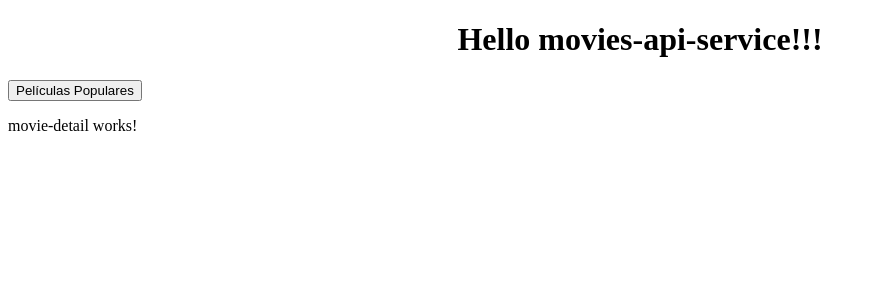
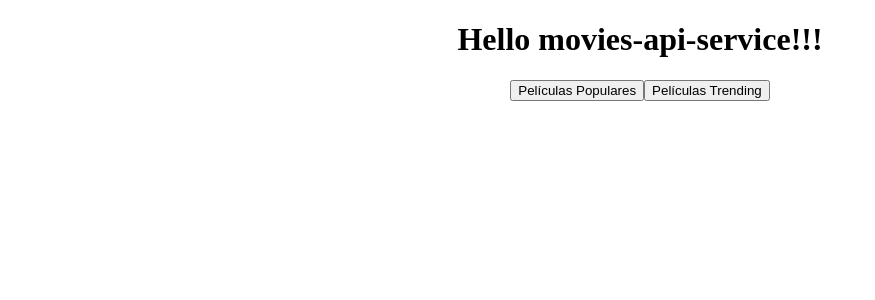
Before and after one commit to evaristj/Api-rest-movies, an Angular app: page /home in a window 1280 px wide. Shown: the top 300 px of the page, without its empty margins (0-875 px from the left). Built offline with nearby package versions, Linux system fonts and the light colour scheme.

Commit message:
mejoras en la vista

```diff
--- a/src/app/app.module.ts
+++ b/src/app/app.module.ts
@@ -16,7 +16,8 @@ import { HttpClientModule } from '@angular/common/http';
   ],
   imports: [
     BrowserModule,
-    AppRoutingModule, HttpClientModule
+    AppRoutingModule,
+    HttpClientModule
   ],
   providers: [
     MoviesService
--- a/src/app/main-page/main-page.component.css
+++ b/src/app/main-page/main-page.component.css
@@ -1,3 +1,17 @@
-h1 {
+h1, h2 {
     text-align: center;
 }
+.list-movies, .menu{
+    display: flex;
+    flex-flow: row wrap;
+    align-content: space-between;
+    justify-content: center;
+    align-content: center;
+    text-align: center;
+    line-height: 0.1em;
+}
+.movies {
+    padding: 0.2em;
+    background-color: rgb(236, 236, 236);
+    border: solid 0.5em white;
+}
--- a/src/app/main-page/main-page.component.html
+++ b/src/app/main-page/main-page.component.html
@@ -1,8 +1,15 @@
 <h1>Hello movies-api-service!!!</h1>
-<button (click)="loadPopularMovies()">Películas Populares</button>
-<div class="list-movies" *ngFor="let movie of data">
-  <div class="movies">
-    <h1>{{ movie.title || movie.original_title || movie.original_name}}</h1>
-  </div>
+<nav class="menu">
+  <button (click)="loadPopularMovies()">Películas Populares</button>
+  <button (click)="loadTrendingMovies()">Películas Trending</button>
+
+</nav>
+<!-- <div>{{ movie | json}}</div>
+ -->
+<div class="list-movies">
+  <a routerLink="/movie/{{ movie.id }}" class="movies" *ngFor="let movie of data">
+    <h2>{{ movie.title || movie.original_title || movie.original_name}}</h2> <h3>{{ movie.vote_average }}</h3>
+    <h4>{{ movie.release_date }}</h4>
+    <img src="{{ imgDomain + movie.poster_path }}" alt="Cartel de la pelicula">
+  </a>
 </div>
-<movie-detail></movie-detail>
--- a/src/app/main-page/main-page.component.ts
+++ b/src/app/main-page/main-page.component.ts
@@ -9,10 +9,16 @@ import { MoviesService } from '../movies.service';
 })
 export class MainPageComponent implements OnInit {
   data: Array<object>;
+  imgDomain = 'https://image.tmdb.org/t/p/w185_and_h278_bestv2/';
 
   constructor(private api: MoviesService) { }
   loadPopularMovies() {
     this.api.popularMovies().then((result: any) => {
+      this.data = result.results;
+    });
+  }
+  loadTrendingMovies() {
+    this.api.trendingMovies().then((result: any) => {
       this.data = result.results;
     });
   }
--- a/src/app/movie-detail/movie-detail.component.ts
+++ b/src/app/movie-detail/movie-detail.component.ts
@@ -7,7 +7,7 @@ import { Component, OnInit } from '@angular/core';
   styleUrls: ['./movie-detail.component.css']
 })
 export class MovieDetailComponent implements OnInit {
-
+  title: string;
   constructor() { }
 
   ngOnInit() {
--- a/src/app/movies.service.ts
+++ b/src/app/movies.service.ts
@@ -9,6 +9,8 @@ export class MoviesService {
   popularEndpoint = `https://api.themoviedb.org/3/movie/popular?api_key=${this.apiKey}`;
   trendingMoviesEndpoint = `https://api.themoviedb.org/3/trending/all/day?api_key=${this.apiKey}`;
   http: HttpClient;
+  singleMovieEndpoint = id => `https://api.themoviedb.org/3/movie/${id}?api_key=${this.apiKey}`;
+
   constructor(http: HttpClient) {
     this.http = http;
   }
@@ -19,4 +21,18 @@ export class MoviesService {
       });
     });
   }
+  trendingMovies() {
+    return new Promise(resolve => {
+      this.http.get(this.trendingMoviesEndpoint).subscribe(result => {
+        resolve(result);
+      });
+    });
+  }
+  getSingleMovie(id) {
+    return new Promise(resolve => {
+      this.http.get(this.singleMovieEndpoint(id)).subscribe(result => {
+        resolve(result);
+      });
+    });
+  }
 }
```
